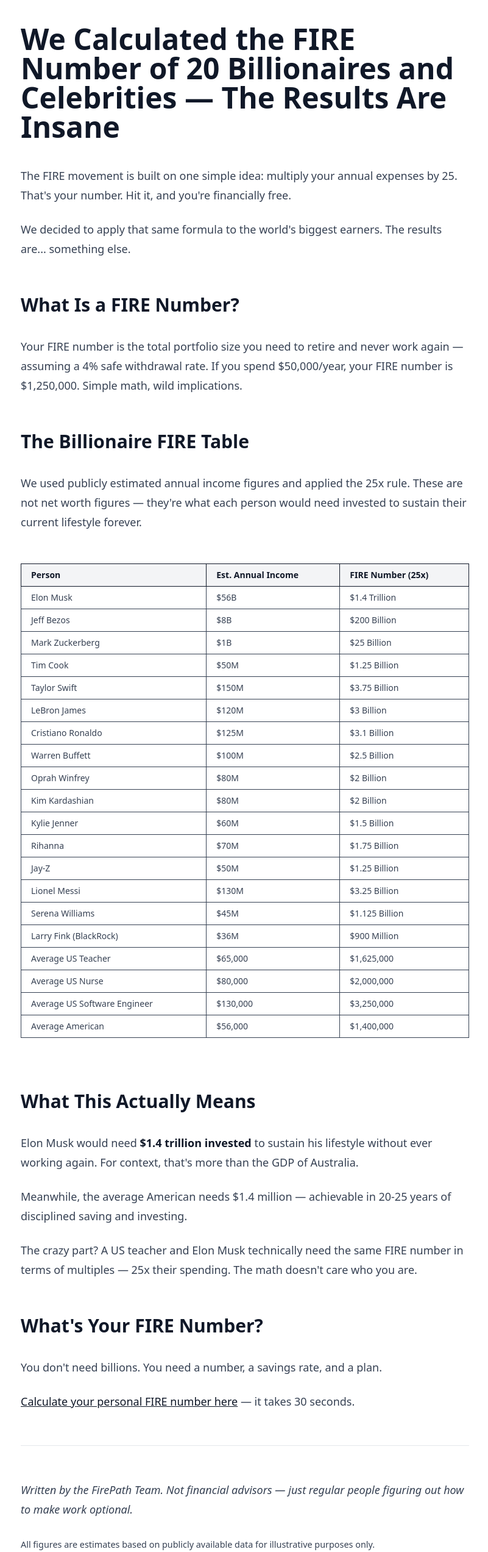
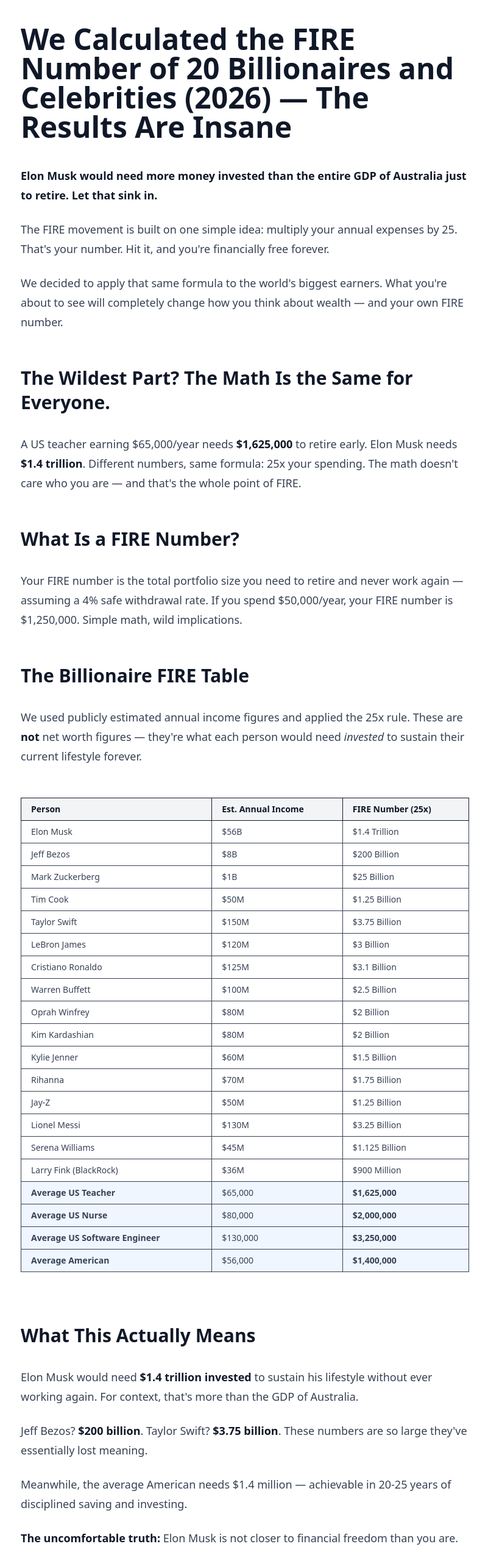
Before and after one commit to giraudsebastien79000-max/firepathtools, a Next.js app: page /blog/fire-number-billionaires in a window 1280 px wide. Shown: the top 2545 px of the page at 61% size, without its empty margins (238-1039 px from the left). Built offline with nearby package versions, Linux system fonts and the light colour scheme.

Commit message:
Improve article 13 - stronger hook and viral angle

```diff
--- a/app/blog/fire-number-billionaires/page.tsx
+++ b/app/blog/fire-number-billionaires/page.tsx
@@ -1,22 +1,29 @@
 import { Metadata } from "next";
 
 export const metadata: Metadata = {
-  title: "We Calculated the FIRE Number of 20 Billionaires — The Results Are Insane | FirePathTools",
-  description: "What would Elon Musk, Taylor Swift, or LeBron James need to retire early? We applied the 25x rule to the world's biggest earners. The numbers will blow your mind.",
+  title: "We Calculated the FIRE Number of 20 Billionaires and Celebrities (2026) — The Results Are Insane | FirePathTools",
+  description: "Elon Musk needs $1.4 trillion to retire. A US teacher needs $1.6 million. We applied the 25x rule to the world's biggest earners — the results will blow your mind.",
 };
 
 export default function FireNumberBillionaires() {
   return (
     <article className="prose prose-lg max-w-3xl mx-auto px-4 py-10">
-      <h1>We Calculated the FIRE Number of 20 Billionaires and Celebrities — The Results Are Insane</h1>
-      <p>The FIRE movement is built on one simple idea: multiply your annual expenses by 25. That's your number. Hit it, and you're financially free.</p>
-      <p>We decided to apply that same formula to the world's biggest earners. The results are... something else.</p>
+      <h1>We Calculated the FIRE Number of 20 Billionaires and Celebrities (2026) — The Results Are Insane</h1>
+
+      <p><strong>Elon Musk would need more money invested than the entire GDP of Australia just to retire. Let that sink in.</strong></p>
+
+      <p>The FIRE movement is built on one simple idea: multiply your annual expenses by 25. That's your number. Hit it, and you're financially free forever.</p>
+
+      <p>We decided to apply that same formula to the world's biggest earners. What you're about to see will completely change how you think about wealth — and your own FIRE number.</p>
+
+      <h2>The Wildest Part? The Math Is the Same for Everyone.</h2>
+      <p>A US teacher earning $65,000/year needs <strong>$1,625,000</strong> to retire early. Elon Musk needs <strong>$1.4 trillion</strong>. Different numbers, same formula: 25x your spending. The math doesn't care who you are — and that's the whole point of FIRE.</p>
 
       <h2>What Is a FIRE Number?</h2>
       <p>Your FIRE number is the total portfolio size you need to retire and never work again — assuming a 4% safe withdrawal rate. If you spend $50,000/year, your FIRE number is $1,250,000. Simple math, wild implications.</p>
 
       <h2>The Billionaire FIRE Table</h2>
-      <p>We used publicly estimated annual income figures and applied the 25x rule. These are not net worth figures — they're what each person would need invested to sustain their current lifestyle forever.</p>
+      <p>We used publicly estimated annual income figures and applied the 25x rule. These are <strong>not</strong> net worth figures — they're what each person would need <em>invested</em> to sustain their current lifestyle forever.</p>
 
       <div className="overflow-x-auto">
         <table className="w-full text-sm border-collapse">
@@ -44,21 +51,22 @@
             <tr><td className="border px-4 py-2">Lionel Messi</td><td className="border px-4 py-2">$130M</td><td className="border px-4 py-2">$3.25 Billion</td></tr>
             <tr><td className="border px-4 py-2">Serena Williams</td><td className="border px-4 py-2">$45M</td><td className="border px-4 py-2">$1.125 Billion</td></tr>
             <tr><td className="border px-4 py-2">Larry Fink (BlackRock)</td><td className="border px-4 py-2">$36M</td><td className="border px-4 py-2">$900 Million</td></tr>
-            <tr><td className="border px-4 py-2">Average US Teacher</td><td className="border px-4 py-2">$65,000</td><td className="border px-4 py-2">$1,625,000</td></tr>
-            <tr><td className="border px-4 py-2">Average US Nurse</td><td className="border px-4 py-2">$80,000</td><td className="border px-4 py-2">$2,000,000</td></tr>
-            <tr><td className="border px-4 py-2">Average US Software Engineer</td><td className="border px-4 py-2">$130,000</td><td className="border px-4 py-2">$3,250,000</td></tr>
-            <tr><td className="border px-4 py-2">Average American</td><td className="border px-4 py-2">$56,000</td><td className="border px-4 py-2">$1,400,000</td></tr>
+            <tr className="bg-blue-50"><td className="border px-4 py-2 font-semibold">Average US Teacher</td><td className="border px-4 py-2">$65,000</td><td className="border px-4 py-2 font-semibold">$1,625,000</td></tr>
+            <tr className="bg-blue-50"><td className="border px-4 py-2 font-semibold">Average US Nurse</td><td className="border px-4 py-2">$80,000</td><td className="border px-4 py-2 font-semibold">$2,000,000</td></tr>
+            <tr className="bg-blue-50"><td className="border px-4 py-2 font-semibold">Average US Software Engineer</td><td className="border px-4 py-2">$130,000</td><td className="border px-4 py-2 font-semibold">$3,250,000</td></tr>
+            <tr className="bg-blue-50"><td className="border px-4 py-2 font-semibold">Average American</td><td className="border px-4 py-2">$56,000</td><td className="border px-4 py-2 font-semibold">$1,400,000</td></tr>
           </tbody>
         </table>
       </div>
 
       <h2>What This Actually Means</h2>
       <p>Elon Musk would need <strong>$1.4 trillion invested</strong> to sustain his lifestyle without ever working again. For context, that's more than the GDP of Australia.</p>
+      <p>Jeff Bezos? <strong>$200 billion</strong>. Taylor Swift? <strong>$3.75 billion</strong>. These numbers are so large they've essentially lost meaning.</p>
       <p>Meanwhile, the average American needs $1.4 million — achievable in 20-25 years of disciplined saving and investing.</p>
-      <p>The crazy part? A US teacher and Elon Musk technically need the same FIRE number in terms of multiples — 25x their spending. The math doesn't care who you are.</p>
+      <p><strong>The uncomfortable truth:</strong> Elon Musk is not closer to financial freedom than you are. He's infinitely further away — because his lifestyle costs infinitely more to sustain. FIRE is not about how much you earn. It's about the gap between what you earn and what you spend.</p>
 
       <h2>What's Your FIRE Number?</h2>
-      <p>You don't need billions. You need a number, a savings rate, and a plan.</p>
+      <p>You don't need billions. You need a number, a savings rate, and a plan. The average American can realistically hit FIRE in 20-25 years. Some do it in 10.</p>
       <p><a href="/tools/fire-number">Calculate your personal FIRE number here</a> — it takes 30 seconds.</p>
 
       <hr />
```
